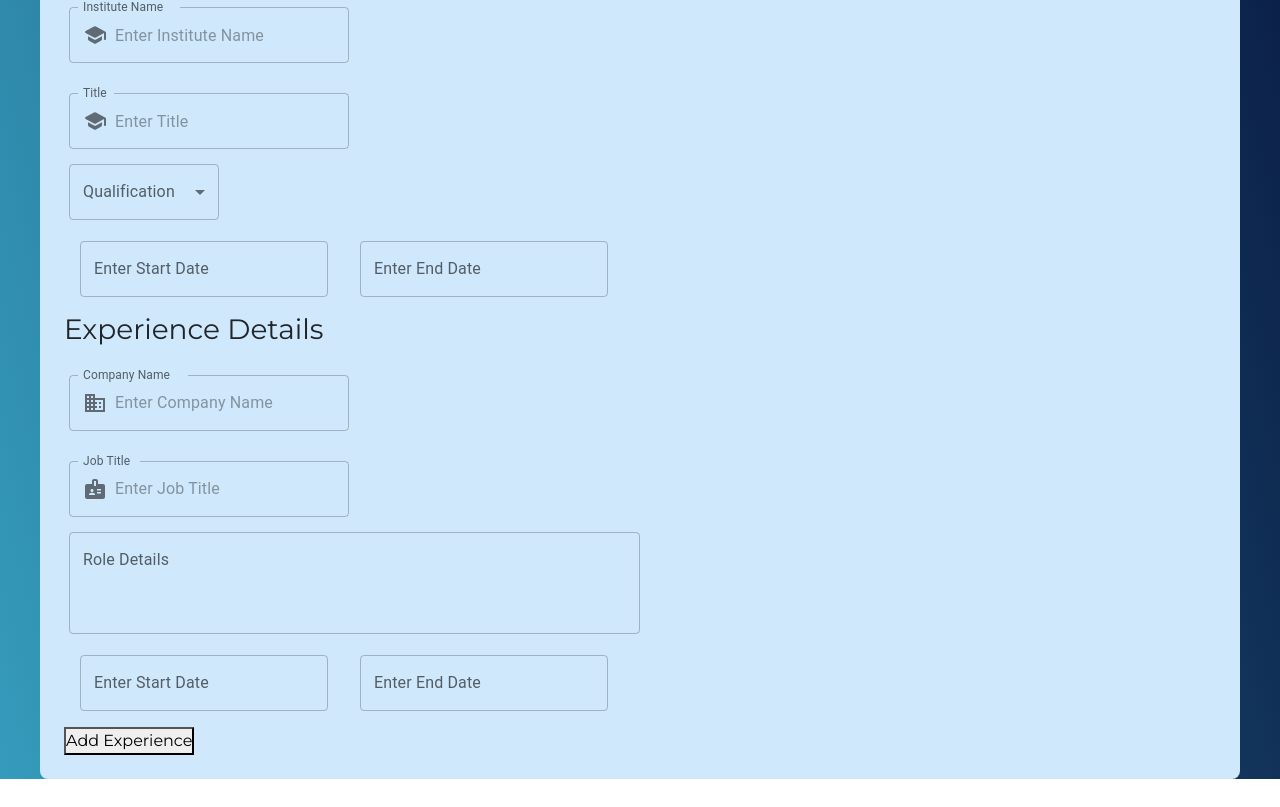
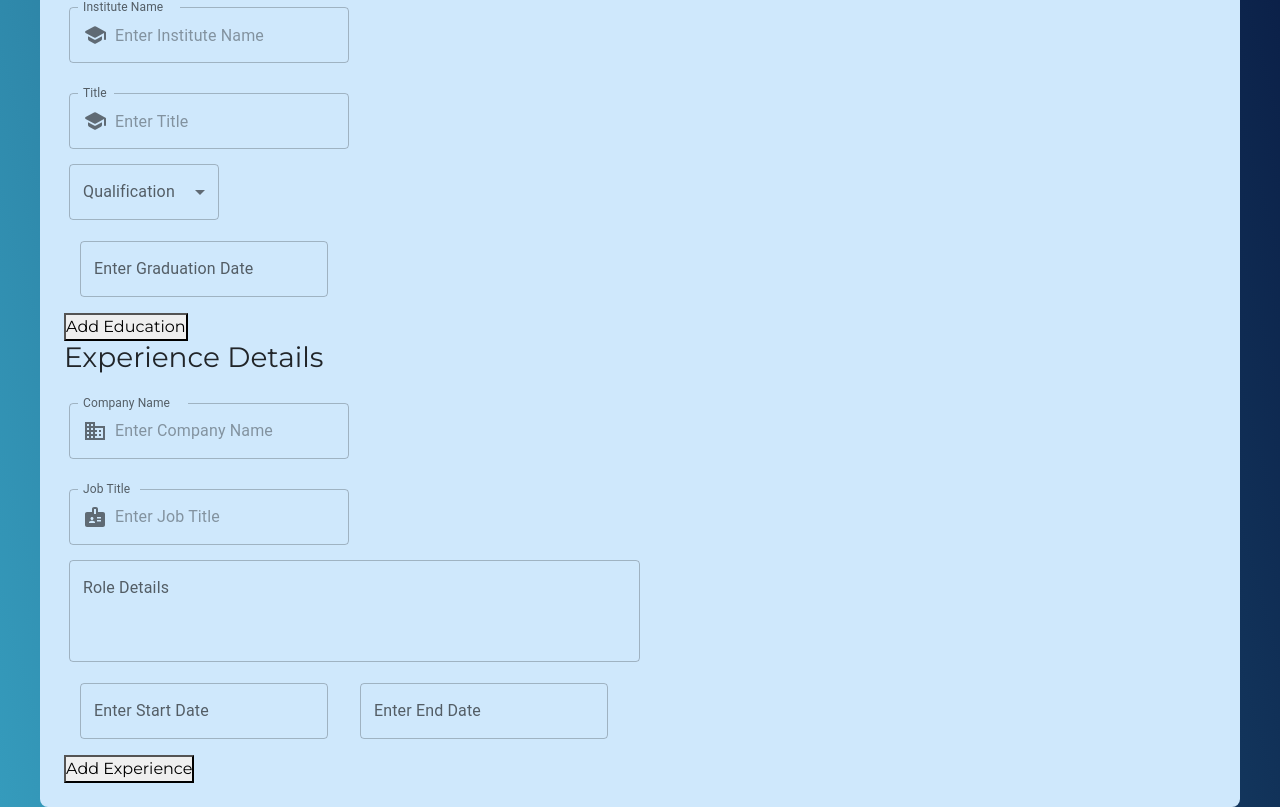
Before and after one commit to maijako/CV-generator, a React (Create React App) app: page /buildCV in a window 1280 px wide. Shown: the part 849-1656 px from the top of the page. Before the commit the page ends 1628 px from the top, so only its background shows below. Built offline with nearby package versions, Linux system fonts and the light colour scheme; a web font is replaced by a local one; what @react-pdf/renderer would draw is missing.

Commit message:
Implements functionality for additional fields and change event for text fields

```diff
--- a/src/components/cvcomponents/EducationSection.js
+++ b/src/components/cvcomponents/EducationSection.js
@@ -12,9 +12,29 @@ function EducationSection() {
                                                                 quali: "",
                                                                 graduationDate: ""
                                                             }]);
-    const [startDateValue, setStartDateValue] = useState(null);
-    const [endDateValue, setEndDateValue] = useState(null);
+    // const [startDateValue, setStartDateValue] = useState(null);
+    // const [endDateValue, setEndDateValue] = useState(null);
     const [qualification, setQualification] = useState("");
+
+    const handleInputChange = (index, event) => {
+        let data = [...educationInputFields];
+
+        if(event.target !== undefined){
+            data[index][event.target.name] = event.target.value;
+            setEducationInputFields(data);
+        }
+    }
+
+    const addEdFields = () => {
+        let newField = {
+            instituteName: "",
+            courseTitle: "",
+            quali: "",
+            graduationDate: ""
+        };
+        setEducationInputFields([...educationInputFields, newField]);
+    }
+
     return(
 
         <>
@@ -37,6 +57,9 @@ function EducationSection() {
                                     placeholder="Enter Institute Name"
                                     variant="outlined"
                                     sx={{margin: "15px 0"}}
+                                    name="instituteName"
+                                    value={input.instituteName}
+                                    onChange={event => handleInputChange(index, event)}
                                 />
                                 <TextField
                                     id="input-title-name"
@@ -51,6 +74,9 @@ function EducationSection() {
                                     placeholder="Enter Title"
                                     variant="outlined"
                                     sx={{margin: "15px 0"}}
+                                    name = "courseTitle"
+                                    value = {input.courseTitle}
+                                    onChange = {event => handleInputChange(index, event)}
                                 />
                                 <FormControl sx={{ minWidth: 150 }}>
                                     <InputLabel id="selectedQualificationLabel">Qualification</InputLabel>
@@ -71,13 +97,9 @@ function EducationSection() {
                             <LocalizationProvider dateAdapter={AdapterMoment}>
                                 <DatePicker
                                     sx={{margin: 2}}
-                                    label="Enter Start Date"
+                                    label="Enter Graduation Date"
                                     format="MMM YY"
-                                />
-                                <DatePicker
-                                    sx={{margin: 2}}
-                                    label="Enter End Date"
-                                    format="MMM YY"
+                                    views={["month", "year"]}
                                 />
                             </LocalizationProvider>
                         </div>
@@ -85,6 +107,8 @@ function EducationSection() {
                 })
 
             }
+
+            <button onClick={addEdFields}>Add Education</button>
         </>
 
 
```
Also changed, not shown: src/components/cvcomponents/ExperienceSection.js (+4 -3 lines).
